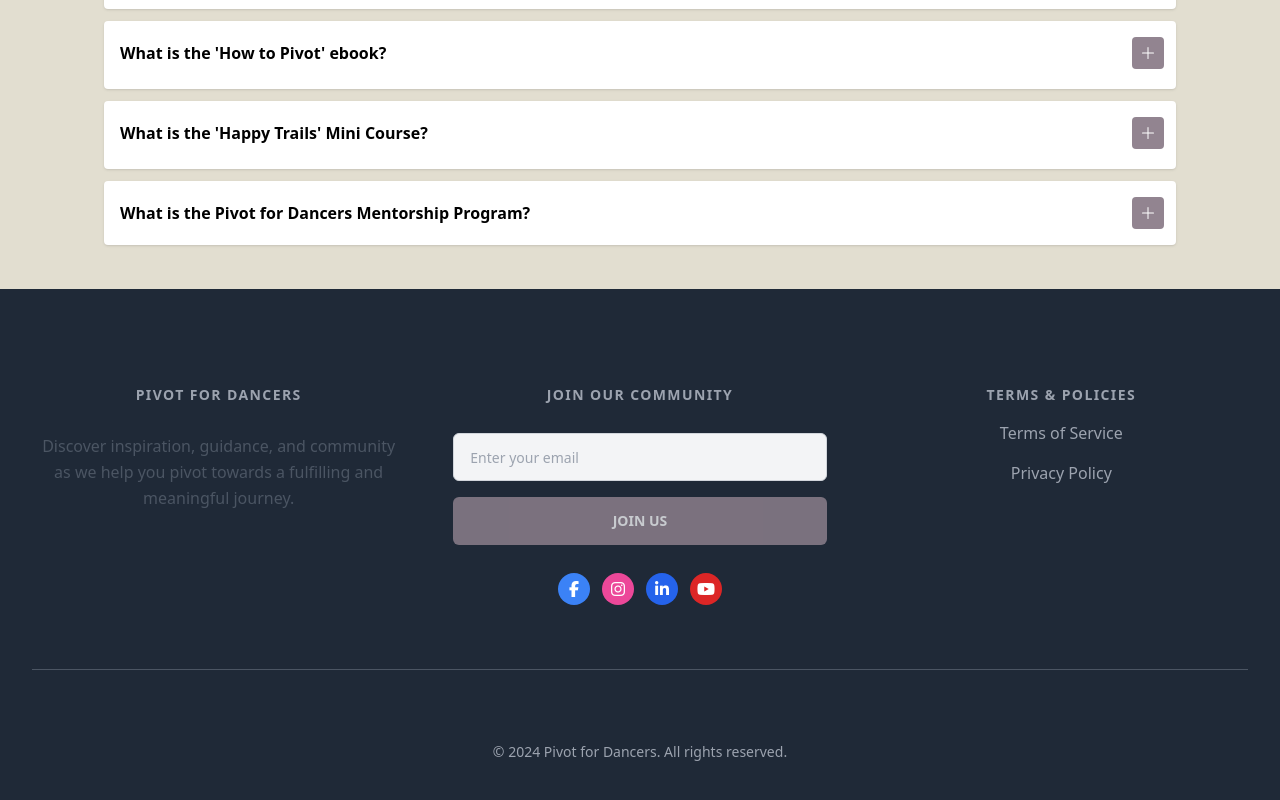
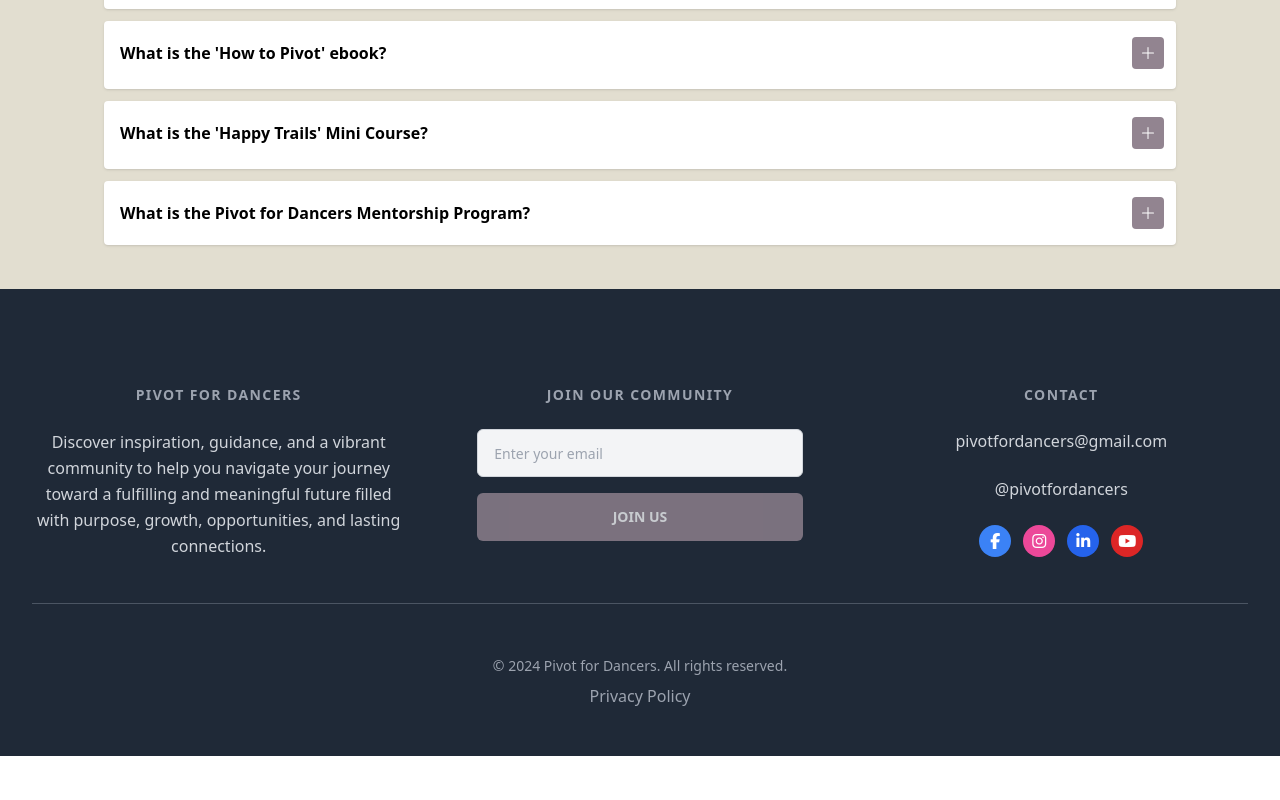
Before and after one commit to IsaacCavallaro/pivot-for-dancers, a React (Create React App) app: page / in a window 1280 px wide. Shown: the part 4438-5238 px from the top of the page. After the commit the page ends 5194 px from the top, so only its background shows below. Built offline with nearby package versions, Linux system fonts and the light colour scheme; a web font is replaced by a local one.

Commit message:
More 3 column layout updates

```diff
--- a/src/components/Footer.tsx
+++ b/src/components/Footer.tsx
@@ -45,22 +45,21 @@ const Footer: React.FC = () => {
     <footer className="bg-gray-800 text-white">
       {/* Container for consistent width */}
       <div className="max-w-7xl mx-auto px-4 sm:px-6 lg:px-8">
-
         {/* Top Section */}
         <section className="py-10 sm:pt-16 lg:pt-24">
-          <div className="grid grid-cols-1 sm:grid-cols-2 lg:grid-cols-3 gap-y-16 gap-x-12">
+          <div className="grid grid-cols-1 sm:grid-cols-2 lg:grid-cols-3 gap-y-16 lg:gap-x-12 text-center">
             {/* Logo and Description */}
-            <div className="flex flex-col items-center text-center h-full space-y-7">
+            <div className="flex flex-col items-center h-full space-y-6">
               <p className="text-sm font-semibold tracking-widest text-gray-400 uppercase">
                 Pivot For Dancers
               </p>
-              <p className="text-base leading-relaxed text-gray-600">
-                Discover inspiration, guidance, and community as we help you pivot towards a fulfilling and meaningful journey.
+              <p className="text-gray-300 leading-relaxed">
+                Discover inspiration, guidance, and a vibrant community to help you navigate your journey toward a fulfilling and meaningful future filled with purpose, growth, opportunities, and lasting connections.
               </p>
             </div>
 
             {/* Email Sign-Up Form */}
-            <div className="flex flex-col items-center text-center space-y-7">
+            <div className="flex flex-col items-center space-y-6 lg:px-6">
               <p className="text-sm font-semibold tracking-widest text-gray-400 uppercase">
                 Join our Community
               </p>
@@ -82,7 +81,25 @@ const Footer: React.FC = () => {
                   JOIN US
                 </button>
               </form>
-              {/* Social Media Links */}
+            </div>
+
+            {/* Contact and Social Media */}
+            <div className="flex flex-col items-center space-y-6">
+              <p className="text-sm font-semibold tracking-widest text-gray-400 uppercase">
+                Contact
+              </p>
+              <a
+                href="mailto:pivotfordancers@gmail.com"
+                className="text-gray-300 hover:text-white transition-colors"
+              >
+                pivotfordancers@gmail.com
+              </a>
+              <a
+                href="/terms-of-service"
+                className="text-gray-300 hover:text-white transition-colors"
+              >
+                @pivotfordancers
+              </a>
               <ul className="flex items-center justify-center space-x-3">
                 <li>
                   <a
@@ -130,38 +147,23 @@ const Footer: React.FC = () => {
                 </li>
               </ul>
             </div>
-
-            {/* Terms of Service */}
-            <div className="flex flex-col items-center text-center space-y-4">
-              <p className="text-sm font-semibold tracking-widest text-gray-400 uppercase">
-                Terms & Policies
-              </p>
-              <a
-                href="/terms-of-service"
-                className="text-gray-400 hover:text-white transition-colors"
-              >
-                Terms of Service
-              </a>
-              <a
-                href="/privacy-policy"
-                className="text-gray-400 hover:text-white transition-colors"
-              >
-                Privacy Policy
-              </a>
-            </div>
           </div>
         </section>
 
         {/* Border Divider */}
-        <div className="border-t border-gray-600 my-6"></div>
+        <div className="border-t border-gray-600 my-1"></div>
 
         {/* Bottom Section */}
-        <div className="py-12">
-          <div className="flex flex-col items-center md:flex-row md:justify-center">
-            <p className="text-sm text-gray-400 text-center md:text-left">
-              &copy; {new Date().getFullYear()} Pivot for Dancers. All rights reserved.
-            </p>
-          </div>
+        <div className="py-12 text-center">
+          <p className="text-sm text-gray-400">
+            &copy; {new Date().getFullYear()} Pivot for Dancers. All rights reserved.
+          </p>
+          <a
+            href="/privacy-policy"
+            className="text-gray-400 hover:text-white transition-colors mt-2 block"
+          >
+            Privacy Policy
+          </a>
         </div>
       </div>
     </footer>
```
